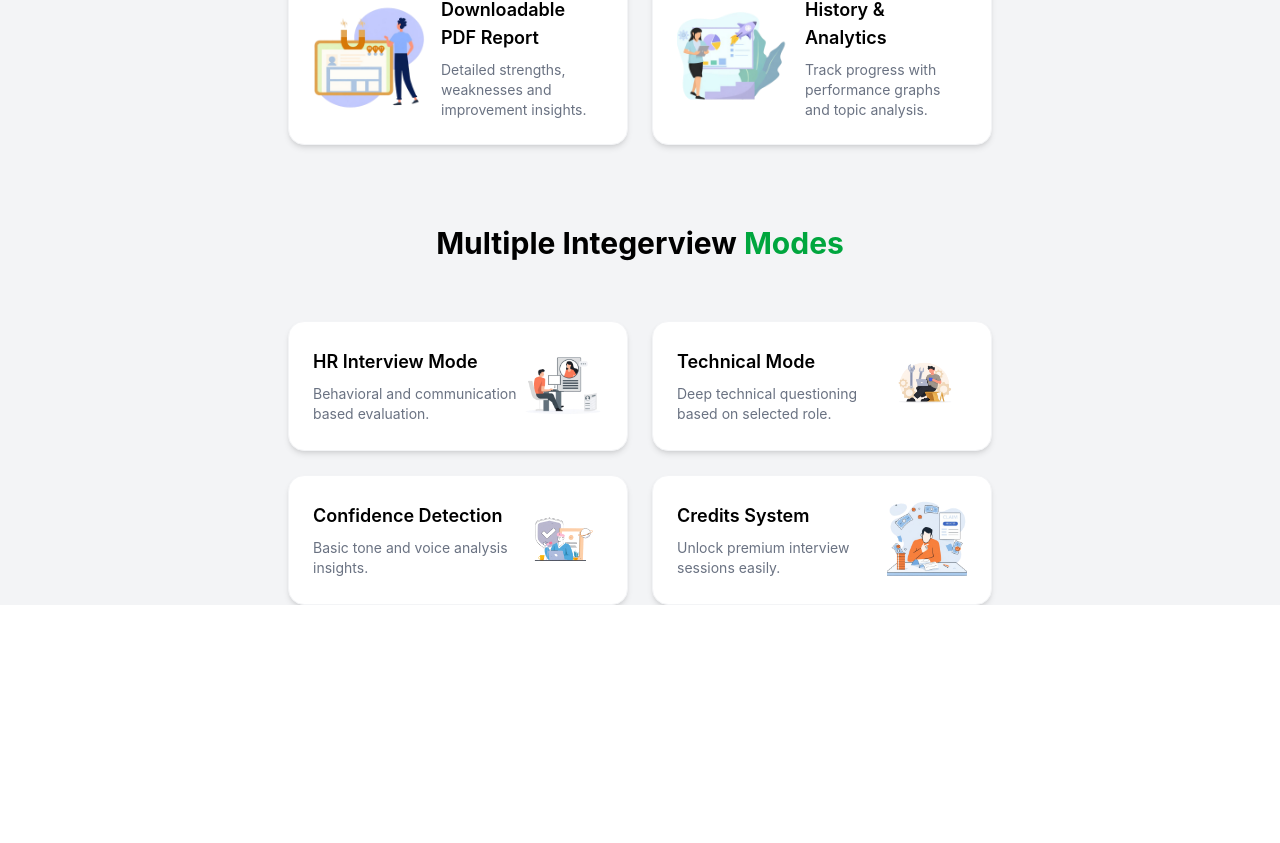
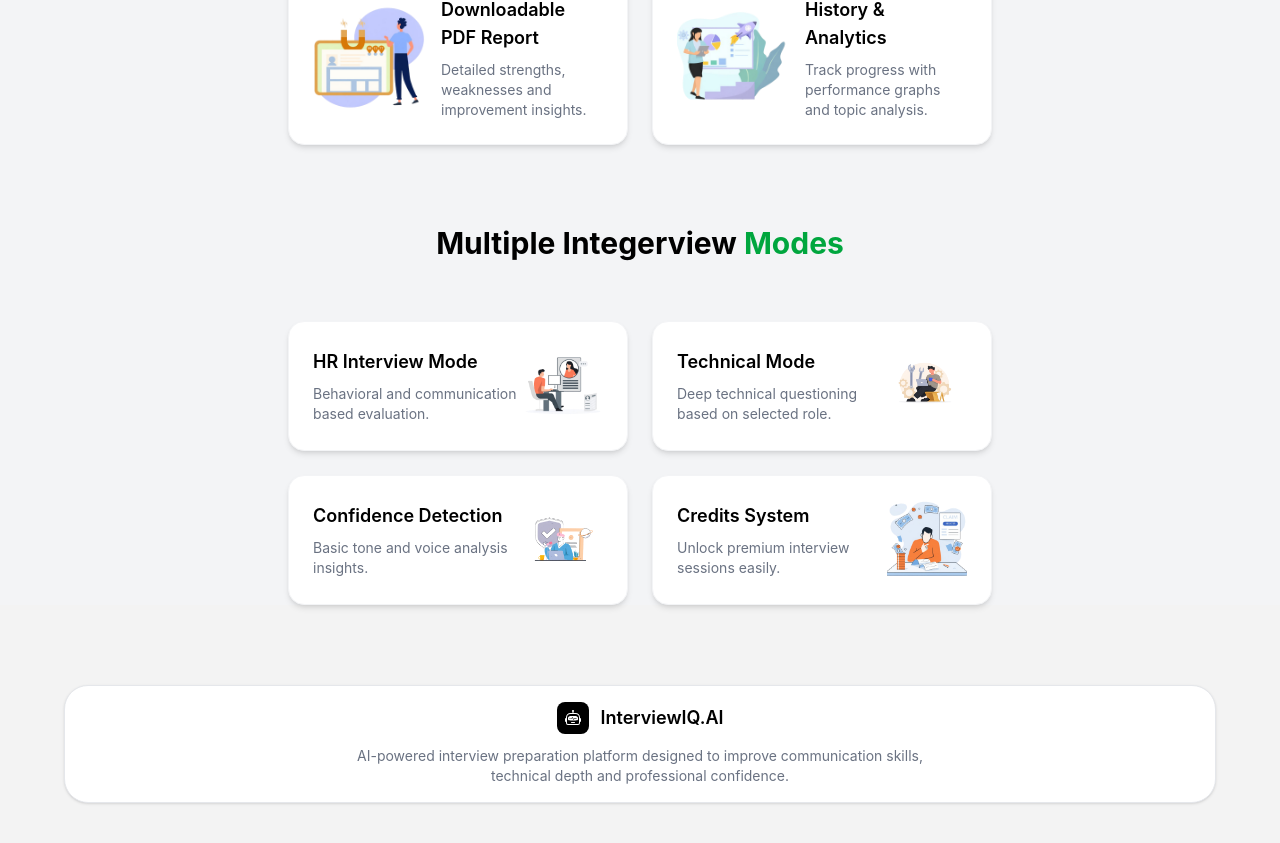
Before and after one commit to Yuvrajsinghshekhawat123/AI-Interview-Agent, a React (Vite) app in the folder Frontend/: page / in a window 1280 px wide. Shown: the part 1067-1910 px from the top of the page. Before the commit the page ends 1672 px from the top, so only its background shows below. Built offline with nearby package versions, Linux system fonts and the light colour scheme; no server answers.

Commit message:
add the footer

```diff
--- /dev/null
+++ b/Frontend/src/02-Components/02-footer/01-footer.jsx
@@ -0,0 +1,29 @@
+import React from 'react'
+import { BsRobot } from 'react-icons/bs'
+
+export default function Footer
+() {
+  return (
+     <div className="bg-[#f3f3f3] flex justify-center px-4 pt-20 pb-10">
+
+      <div className="w-full max-w-6xl bg-white rounded-[24px] shadow-sm border border-gray-200  p-4 text-center">
+
+        {/* Logo + Title */}
+        <div className="flex justify-center items-center gap-3 mb-3">
+          <div className="bg-black text-white p-2 rounded-lg">
+            <BsRobot size={16} />
+          </div>
+          <h2 className="font-semibold text-lg">InterviewIQ.AI</h2>
+        </div>
+
+        {/* Description */}
+        <p className="text-gray-500 text-sm max-w-xl mx-auto">
+          AI-powered interview preparation platform designed to improve
+          communication skills, technical depth and professional confidence.
+        </p>
+
+      </div>
+
+    </div>
+  )
+}
--- a/Frontend/src/04-layout/Public_Routes/MainLayout.jsx
+++ b/Frontend/src/04-layout/Public_Routes/MainLayout.jsx
@@ -5,6 +5,7 @@
 import { Login } from "../../05-pages/02-PublicPages/01-Login";
 import { useDispatch, useSelector } from "react-redux";
 import { AnimatePresence, motion } from "framer-motion";
+import Footer from "../../02-Components/02-footer/01-footer";
 
 export const MainLayout = () => {
   const dispatch = useDispatch();
@@ -16,7 +17,7 @@
       >
         <NavBar />
         <Outlet />
-
+        <Footer/>
       </section>
 
       <AnimatePresence>
```
